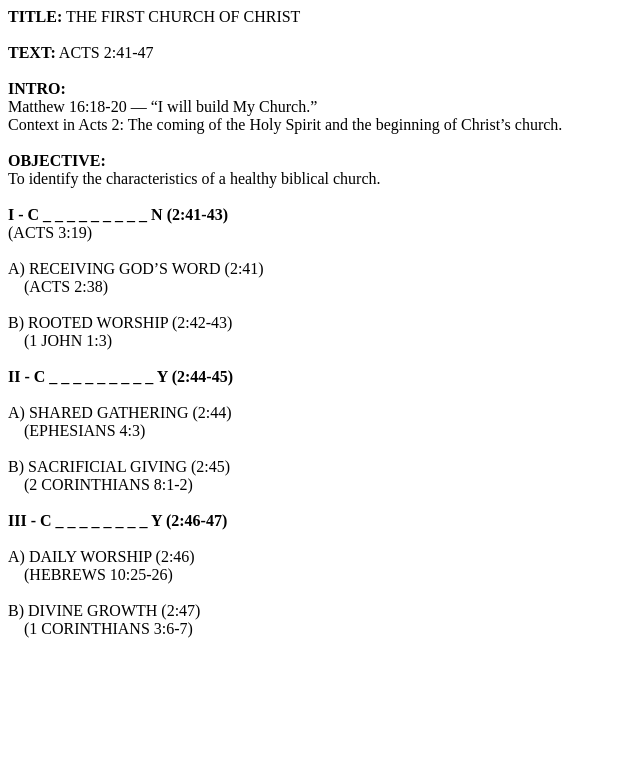
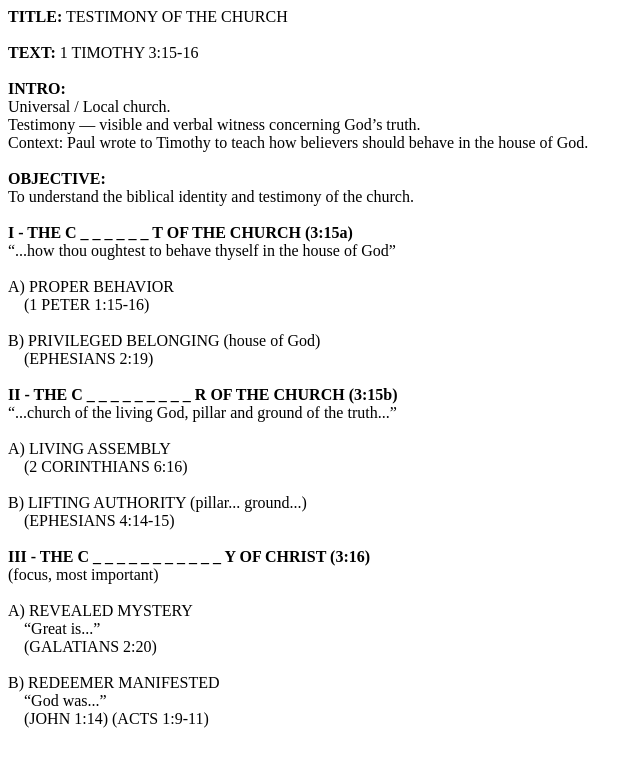
Before and after one commit to giddy1218/sjimansan.github.io, a plain HTML site: page EveryweekOutline.html in a window 1280 px wide. Shown: the whole page, without its empty margins (0-643 px from the left). Drawn offline with Linux system fonts and the light colour scheme.

Commit message:
EveryweekOutline.html

```diff
--- a/EveryweekOutline.html
+++ b/EveryweekOutline.html
@@ -4,56 +4,64 @@
 
 <body>
 
-    <b>TITLE:</b> THE FIRST CHURCH OF CHRIST
+    <b>TITLE:</b> TESTIMONY OF THE CHURCH
     <br><br>
-    <b>TEXT:</b> ACTS 2:41-47
+    <b>TEXT:</b> 1 TIMOTHY 3:15-16
     <br><br>
 
     <b>INTRO:</b>
     <br>
-    Matthew 16:18-20 — “I will build My Church.”
-    <br>
-    Context in Acts 2: The coming of the Holy Spirit and the beginning of Christ’s church.
+    Universal / Local church. <br>
+    Testimony — visible and verbal witness concerning God’s truth. <br>
+    Context: Paul wrote to Timothy to teach how believers should behave in the house of God.
     <br><br>
 
     <b>OBJECTIVE:</b>
     <br>
-    To identify the characteristics of a healthy biblical church.
+    To understand the biblical identity and testimony of the church.
     <br><br>
 
-    <b>I - C _ _ _ _ _ _ _ _ _ N (2:41-43)</b>
+    <b>I - THE C _ _ _ _ _ _ T OF THE CHURCH (3:15a)</b>
     <br>
-    (ACTS 3:19)
+    “...how thou oughtest to behave thyself in the house of God”
     <br><br>
-        A) RECEIVING GOD’S WORD (2:41)
+        A) PROPER BEHAVIOR
         <br>
-        &nbsp;&nbsp;&nbsp; (ACTS 2:38)
+        &nbsp;&nbsp;&nbsp; (1 PETER 1:15-16)
         <br><br>
-        B) ROOTED WORSHIP (2:42-43)
+        B) PRIVILEGED BELONGING (house of God)
         <br>
-        &nbsp;&nbsp;&nbsp; (1 JOHN 1:3)
+        &nbsp;&nbsp;&nbsp; (EPHESIANS 2:19)
     <br><br>
 
-    <b>II - C _ _ _ _ _ _ _ _ _ Y (2:44-45)</b>
+    <b>II - THE C _ _ _ _ _ _ _ _ _ R OF THE CHURCH (3:15b)</b>
+    <br>
+    “...church of the living God, pillar and ground of the truth...”
     <br><br>
-        A) SHARED GATHERING (2:44)
+        A) LIVING ASSEMBLY
         <br>
-        &nbsp;&nbsp;&nbsp; (EPHESIANS 4:3)
+        &nbsp;&nbsp;&nbsp; (2 CORINTHIANS 6:16)
         <br><br>
-        B) SACRIFICIAL GIVING (2:45)
+        B) LIFTING AUTHORITY (pillar... ground...)
         <br>
-        &nbsp;&nbsp;&nbsp; (2 CORINTHIANS 8:1-2)
+        &nbsp;&nbsp;&nbsp; (EPHESIANS 4:14-15)
     <br><br>
 
-    <b>III - C _ _ _ _ _ _ _ _ Y (2:46-47)</b>
+    <b>III - THE C _ _ _ _ _ _ _ _ _ _ _ Y OF CHRIST (3:16)</b>
+    <br>
+    (focus, most important)
     <br><br>
-        A) DAILY WORSHIP (2:46)
+        A) REVEALED MYSTERY
         <br>
-        &nbsp;&nbsp;&nbsp; (HEBREWS 10:25-26)
+        &nbsp;&nbsp;&nbsp; “Great is...”
+        <br>
+        &nbsp;&nbsp;&nbsp; (GALATIANS 2:20)
         <br><br>
-        B) DIVINE GROWTH (2:47)
+        B) REDEEMER MANIFESTED
         <br>
-        &nbsp;&nbsp;&nbsp; (1 CORINTHIANS 3:6-7)
+        &nbsp;&nbsp;&nbsp; “God was...”
+        <br>
+        &nbsp;&nbsp;&nbsp; (JOHN 1:14) (ACTS 1:9-11)
     <br>
 
 </body>
```
